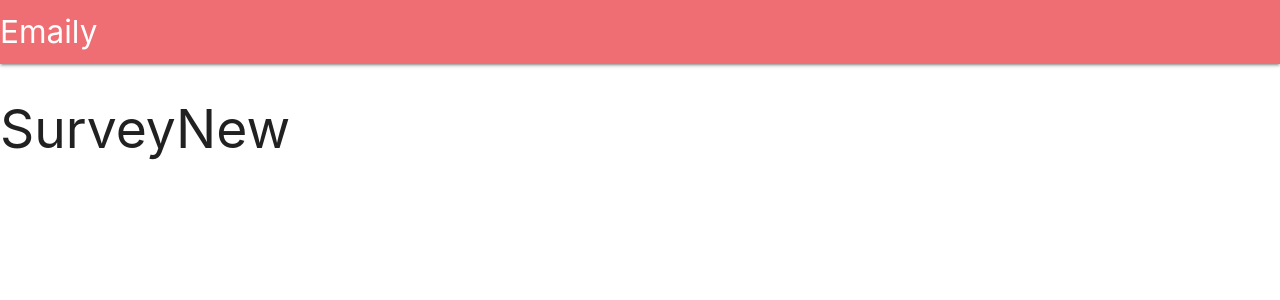
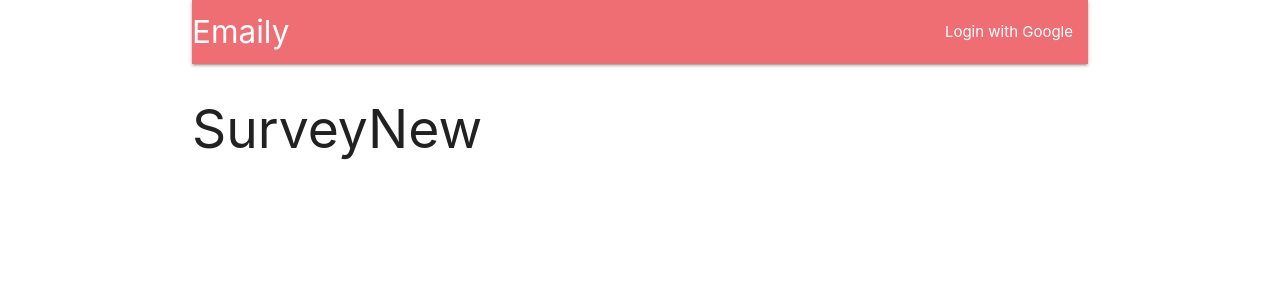
Before and after one commit to matthewhenderson15/server, a React (Create React App) app in the folder client/: page /surveys/new in a window 1280 px wide. Shown: the top 300 px of the page. Built offline with nearby package versions, Linux system fonts and the light colour scheme.

Commit message:
Added styling to App.js; added styling to Header class

```diff
--- a/client/src/components/App.js
+++ b/client/src/components/App.js
@@ -8,7 +8,7 @@ const Landing = () => <h2>Landing</h2>;
 
 const App = () => {
     return (
-        <div>
+        <div className="container">
             <BrowserRouter>
                 <div>
                     <Header />
--- a/client/src/components/Header.js
+++ b/client/src/components/Header.js
@@ -8,6 +8,11 @@ class Header extends Component {
                     <a className="left brand-logo">
                         Emaily
                     </a>
+                    <ul className="right">
+                        <li>
+                            <a>Login with Google</a>
+                        </li>
+                    </ul>
                 </div>
             </nav>
         );
```
